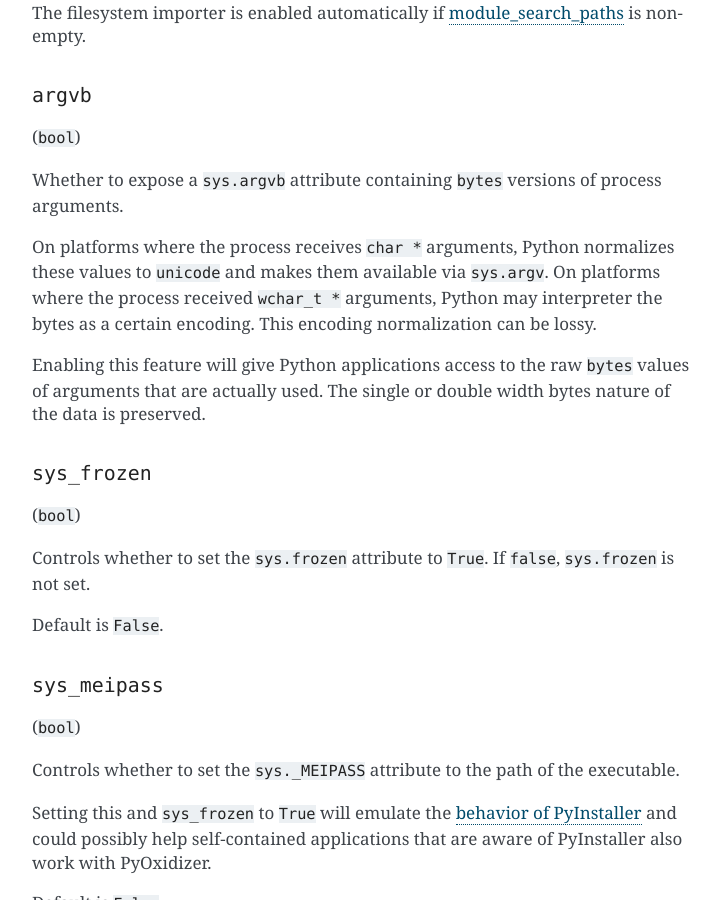
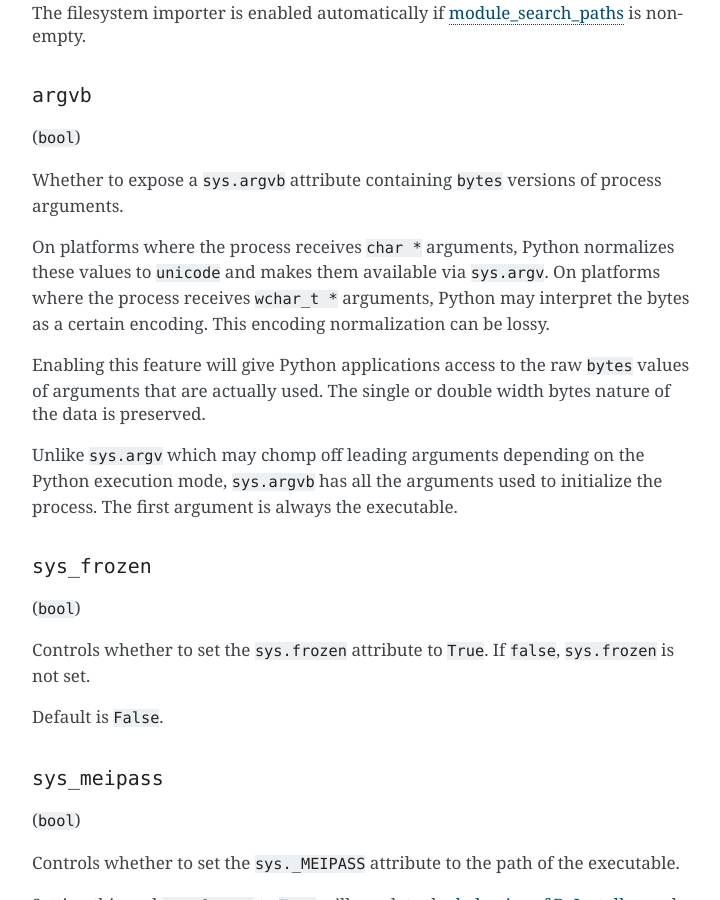
Before and after one commit to indygreg/PyOxidizer, a Sphinx documentation site: the page built from docs/config_type_python_interpreter_config.rst, in a window 1280 px wide and 900 px high, scrolled down 2433 px. Shown: the whole window, without its empty margins (388-1108 px from the left). Built offline with Sphinx 7.4.7, drawn with Linux system fonts in a browser that asks for light colours; the version number is read from the project's files by our own code.

Commit message:
pyembed: split argvb test into own test
It doesn't need to coexist with argv because it is a slightly
different code path.

While we're here, update the docs for this feature a bit.

```diff
--- a/docs/config_type_python_interpreter_config.rst
+++ b/docs/config_type_python_interpreter_config.rst
@@ -133,13 +133,18 @@ of process arguments.
 
 On platforms where the process receives ``char *`` arguments, Python
 normalizes these values to ``unicode`` and makes them available via
-``sys.argv``. On platforms where the process received ``wchar_t *``
-arguments, Python may interpreter the bytes as a certain encoding.
+``sys.argv``. On platforms where the process receives ``wchar_t *``
+arguments, Python may interpret the bytes as a certain encoding.
 This encoding normalization can be lossy.
 
 Enabling this feature will give Python applications access to the raw
 ``bytes`` values of arguments that are actually used. The single or
 double width bytes nature of the data is preserved.
+
+Unlike ``sys.argv`` which may chomp off leading arguments depending
+on the Python execution mode, ``sys.argvb`` has all the arguments
+used to initialize the process. The first argument is always the
+executable.
 
 .. _config_type_python_interpreter_config_sys_frozen:
 
```
Also changed, not shown: 1 other file.
